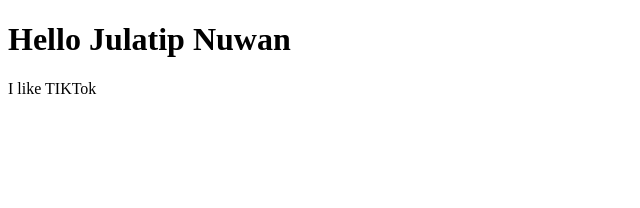
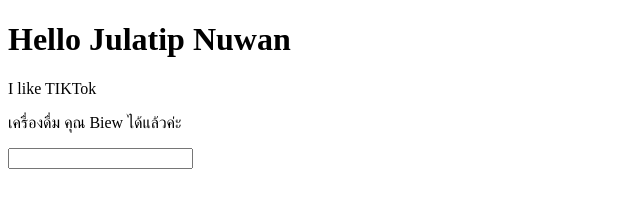
Before and after one commit to julatipNuwan/learn-dev, a plain HTML site: page index.html in a window 1280 px wide. Shown: the whole page, without its empty margins (0-640 px from the left). Drawn offline with Linux system fonts and the light colour scheme.

Commit message:
edit html and add function html

```diff
--- a/cafe-function.js
+++ b/cafe-function.js
@@ -27,6 +27,7 @@ welcome(": Ann");
 
 function sayWelcome(customerName){
     console.log("เครื่องดื่ม คุณ" +" " + customerName +" "+ "ได้แล้วค่ะ");
+    document.getElementById("display").innerHTML ="เครื่องดื่ม คุณ" +" " + customerName +" "+ "ได้แล้วค่ะ";
 }
 sayWelcome("Biew");
 sayWelcome("Ann");
--- a/index.html
+++ b/index.html
@@ -5,9 +5,14 @@
 
 <p>I like TIKTok</p>
 <p id="display"></p>
+<input type="text" id="lname" name="lname"><br><br>
 
 <script>
 // We can put Javascript code here.
+function sayWelcome(customerName){
+    document.getElementById("display").innerHTML ="เครื่องดื่ม คุณ" +" " + customerName +" "+ "ได้แล้วค่ะ";
+}
+sayWelcome("Biew");
 </script>
 
 </body>
```
